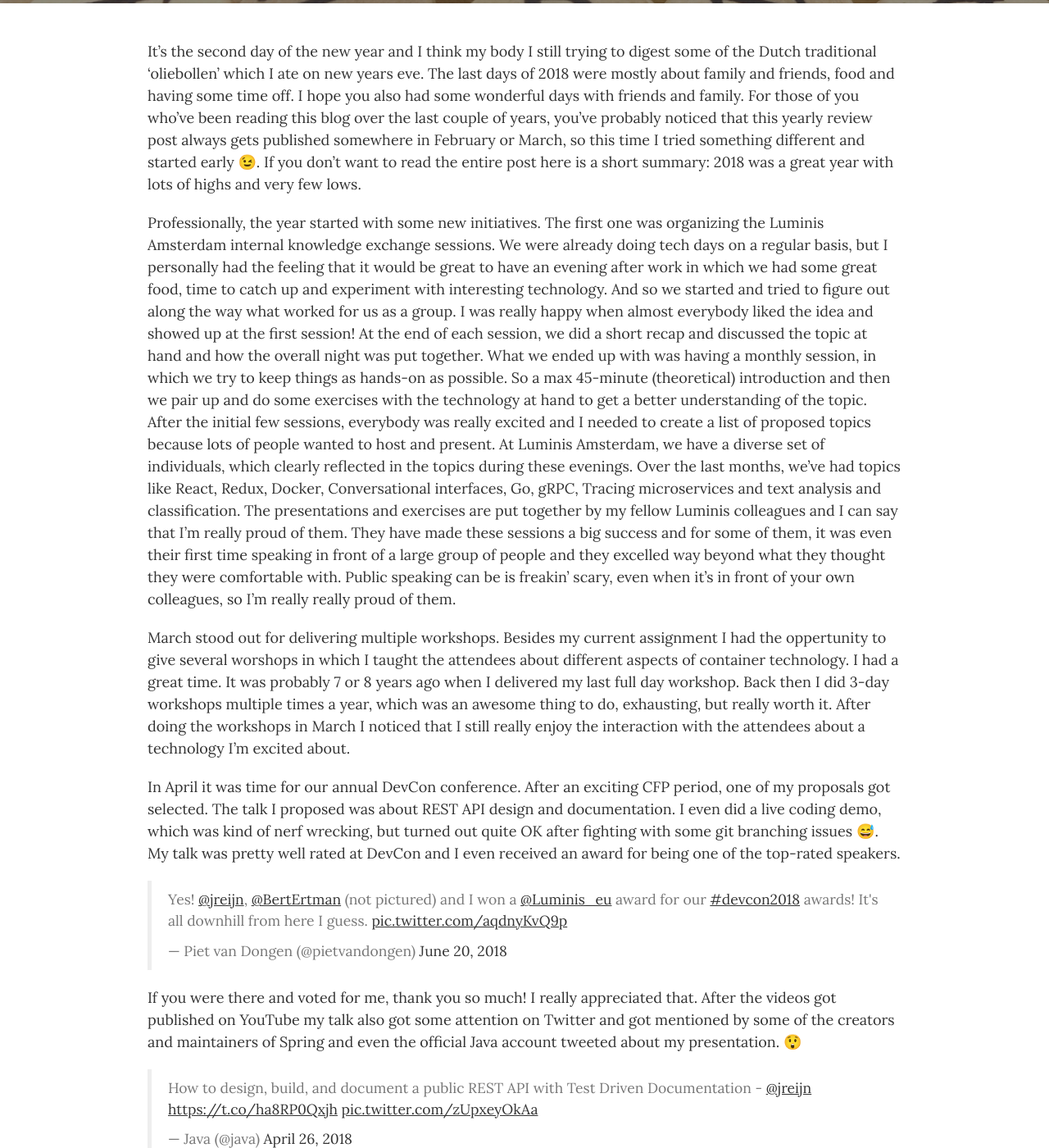
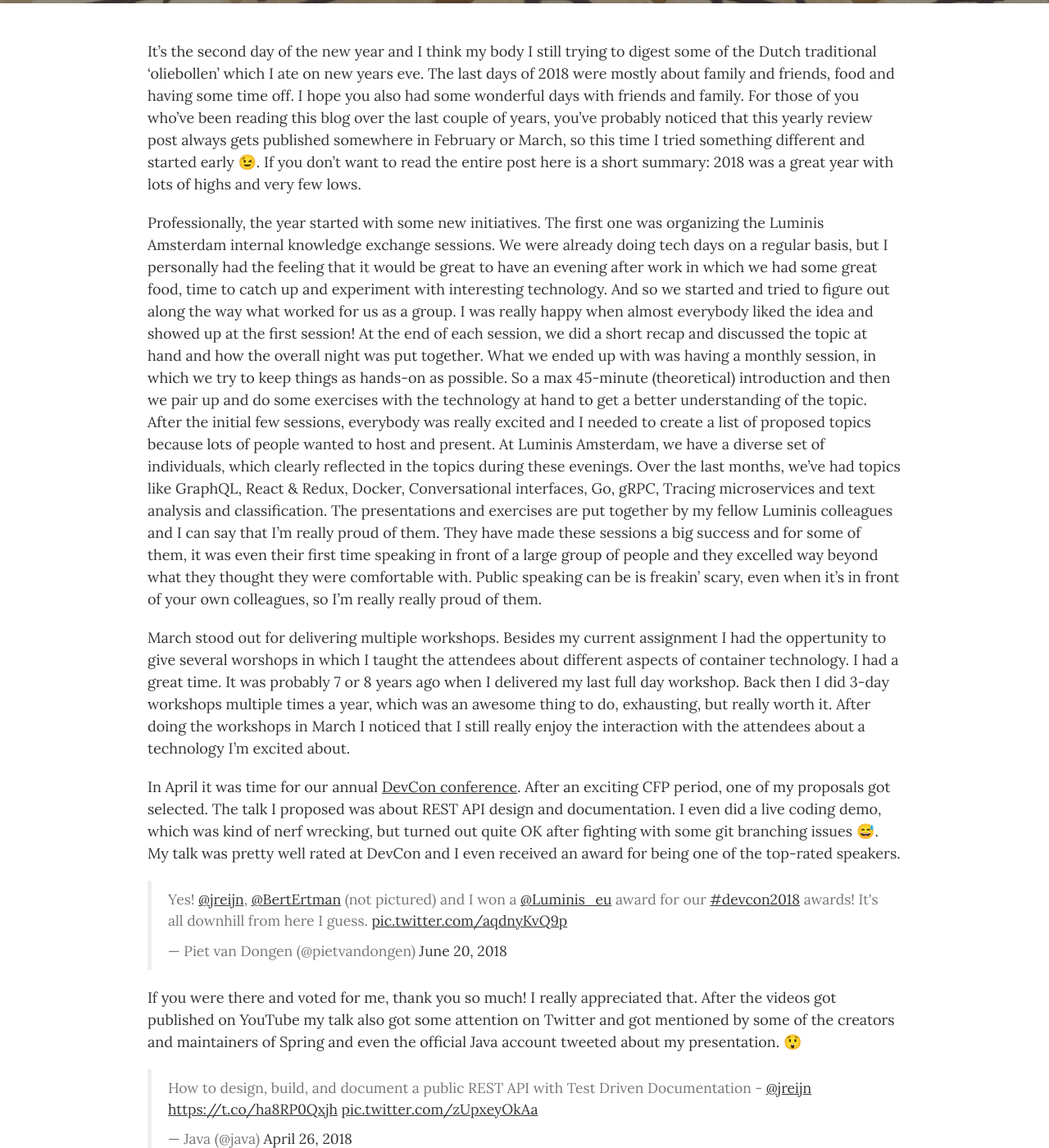
Before and after one commit to jreijn/jreijn.github.com, a Jekyll site: the page built from _posts/2019-01-02-looking-back-at-2018.md, in a window 1280 px wide and 1400 px high, scrolled down 381 px. Shown: the whole window at 82% size. Built offline with Jekyll 4.4.1, drawn with Linux system fonts in a browser that asks for light colours; a script that is not in the unit is left out; comment, search, counter and statistics services are not loaded; some of the changed text lies outside the part shown.

Commit message:
Some small updates

```diff
--- a/_posts/2019-01-02-looking-back-at-2018.md
+++ b/_posts/2019-01-02-looking-back-at-2018.md
@@ -8,11 +8,11 @@
 It's the second day of the new year and I think my body I still trying to digest some of the Dutch traditional 'oliebollen' which I ate on new years eve. The last days of 2018 were mostly about family and friends, food and having some time off. I hope you also had some wonderful days with friends and family. For those of you who've been reading this blog over the last couple of years, you've probably noticed that this yearly review post always gets published somewhere in February or March, so this time I tried something different and started early 😉.  If you don't want to read the entire post here is a short summary: 2018 was a great year with lots of highs and very few lows.
 
 Professionally, the year started with some new initiatives. The first one was organizing the Luminis Amsterdam internal knowledge exchange sessions. We were already doing tech days on a regular basis, but I personally had the feeling that it would be great to have an evening after work in which we had some great food, time to catch up and experiment with interesting technology. And so we started and tried to figure out along the way what worked for us as a group. I was really happy when almost everybody liked the idea and showed up at the first session! At the end of each session, we did a short recap and discussed the topic at hand and how the overall night was put together. What we ended up with was having a monthly session, in which we try to keep things as hands-on as possible. So a max 45-minute (theoretical) introduction and then we pair up and do some exercises with the technology at hand to get a better understanding of the topic. After the initial few sessions, everybody was really excited and I needed to create a list of proposed topics because lots of people wanted to host and present.
-At Luminis Amsterdam, we have a diverse set of individuals, which clearly reflected in the topics during these evenings. Over the last months, we've had topics like React, Redux, Docker, Conversational interfaces, Go, gRPC, Tracing microservices and text analysis and classification. The presentations and exercises are put together by my fellow Luminis colleagues and I can say that I’m really proud of them. They have made these sessions a big success and for some of them, it was even their first time speaking in front of a large group of people and they excelled way beyond what they thought they were comfortable with. Public speaking can be is freakin’ scary, even when it’s in front of your own colleagues, so I’m really really proud of them.
+At Luminis Amsterdam, we have a diverse set of individuals, which clearly reflected in the topics during these evenings. Over the last months, we've had topics like GraphQL, React & Redux, Docker, Conversational interfaces, Go, gRPC, Tracing microservices and text analysis and classification. The presentations and exercises are put together by my fellow Luminis colleagues and I can say that I’m really proud of them. They have made these sessions a big success and for some of them, it was even their first time speaking in front of a large group of people and they excelled way beyond what they thought they were comfortable with. Public speaking can be is freakin’ scary, even when it’s in front of your own colleagues, so I’m really really proud of them.
 
 March stood out for delivering multiple workshops. Besides my current assignment I had the oppertunity to give several worshops in which I taught the attendees about different aspects of container technology. I had a great time. It was probably 7 or 8 years ago when I delivered my last full day workshop. Back then I did 3-day workshops multiple times a year, which was an awesome thing to do, exhausting, but really worth it. After doing the workshops in March I noticed that I still really enjoy the interaction with the attendees about a technology I'm excited about.
 
-In April it was time for our annual DevCon conference. After an exciting CFP period, one of my proposals got selected. The talk I proposed was about REST API design and documentation. I even did a live coding demo, which was kind of nerf wrecking, but turned out quite OK after fighting with some git branching issues 😅. My talk was pretty well rated at DevCon and I even received an award for being one of the top-rated speakers.
+In April it was time for our annual [DevCon conference](http://devcon.luminis.eu/). After an exciting CFP period, one of my proposals got selected. The talk I proposed was about REST API design and documentation. I even did a live coding demo, which was kind of nerf wrecking, but turned out quite OK after fighting with some git branching issues 😅. My talk was pretty well rated at DevCon and I even received an award for being one of the top-rated speakers.
 
 <blockquote class="twitter-tweet" data-lang="en"><p lang="en" dir="ltr">Yes! <a href="https://twitter.com/jreijn?ref_src=twsrc%5Etfw">@jreijn</a>, <a href="https://twitter.com/BertErtman?ref_src=twsrc%5Etfw">@BertErtman</a> (not pictured) and I won a <a href="https://twitter.com/Luminis_eu?ref_src=twsrc%5Etfw">@Luminis_eu</a> award for our <a href="https://twitter.com/hashtag/devcon2018?src=hash&amp;ref_src=twsrc%5Etfw">#devcon2018</a> awards! It&#39;s all downhill from here I guess. <a href="https://t.co/aqdnyKvQ9p">pic.twitter.com/aqdnyKvQ9p</a></p>&mdash; Piet van Dongen (@pietvandongen) <a href="https://twitter.com/pietvandongen/status/1009495176950272000?ref_src=twsrc%5Etfw">June 20, 2018</a></blockquote> <script async src="https://platform.twitter.com/widgets.js" charset="utf-8"></script>
 
```
Also changed, not shown: other parts of _posts/2019-01-02-looking-back-at-2018.md (+2 -0 lines).
